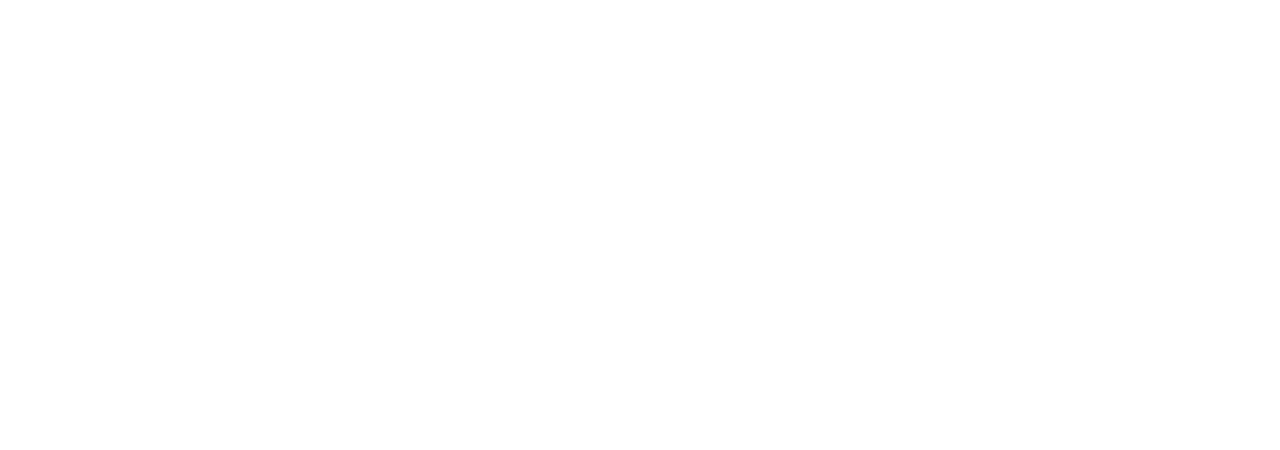
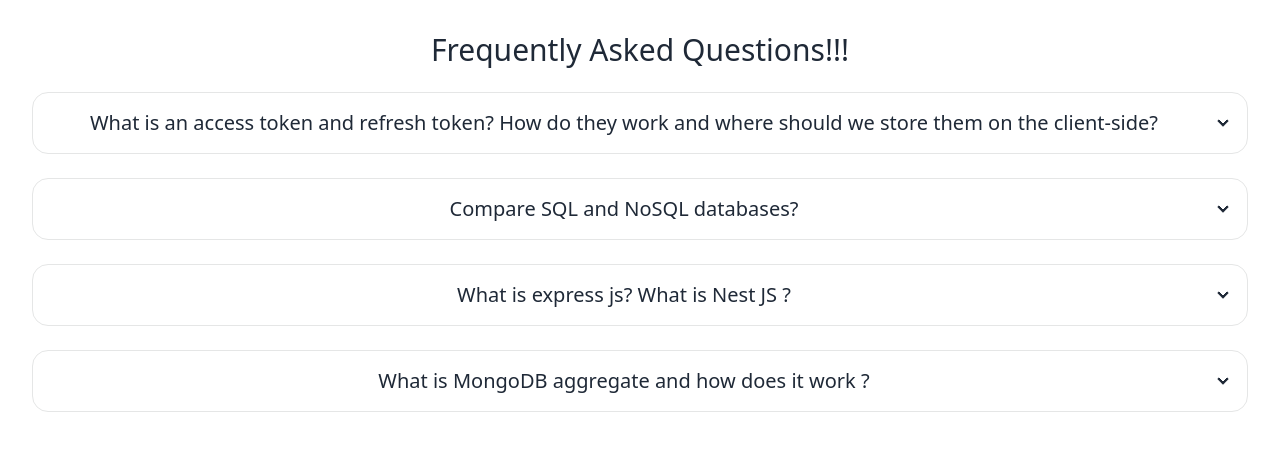
Before and after one commit to nabeel365/toy-car-world, a React (Vite) app: page /blogs in a window 1280 px wide. Shown: the top 450 px of the page. Built offline with nearby package versions, Linux system fonts and the light colour scheme.

Commit message:
blog page created

```diff
--- a/src/Components/Blog/Blog.jsx
+++ b/src/Components/Blog/Blog.jsx
@@ -4,6 +4,72 @@
     return (
         <div>
 
+            <h1 className='text-3xl'>Frequently Asked Questions!!!</h1>
+            <br />
+            <div tabIndex={0} className="collapse collapse-arrow border border-base-300 bg-base-100 rounded-box">
+                <div className="collapse-title text-xl font-medium">
+                What is an access token and refresh token? How do they work and where should we store them on the client-side?
+                </div>
+                <div className="collapse-content">
+                    <p>
+                        Access token is a credential to let the user access a protected site upon authentication or authorization.
+                        Refresh token is a token is used to obtain a new access token without the requirement of the user to authenticate.
+
+                        Access tokens exists for short duration and provide limited access where as refresh tokens exits for longer duration and used to request new access tokens when they expire. Refresh tokens are stored in the client side and sent to the server when required.
+                    </p>
+                </div>
+
+            </div>
+
+<br />
+            <div tabIndex={0} className="collapse collapse-arrow border border-base-300 bg-base-100 rounded-box">
+                <div className="collapse-title text-xl font-medium">
+                Compare SQL and NoSQL databases?
+                </div>
+                <div className="collapse-content">
+                    <p>
+                    SQL stands for Structured Query Language, and SQL databases are also known as relational databases. They are based on a structured approach to storing and managing data. SQL queries can be used to insert, retrieve, update, and delete data from the database.
+
+                       <br />
+                       <br />
+                       NoSQL stands for "Not Only SQL," and these databases have a more flexible and dynamic approach to data storage.  NoSQL database is like a big container where data can be stored without worrying about organizing them in a specific way.NoSQL databases are often used in scenarios where flexibility, scalability, and high-speed data retrieval are crucial, such as big data applications, real-time analytics, and content management systems.
+                        </p>
+                </div>
+
+            </div>
+
+<br />
+
+            <div tabIndex={0} className="collapse collapse-arrow border border-base-300 bg-base-100 rounded-box">
+                <div className="collapse-title text-xl font-medium">
+                What is express js? What is Nest JS ?
+                </div>
+                <div className="collapse-content">
+                    <p>
+                    Express.js is a popular web application framework for Node.js. It simplifies the process of building web applications and APIs by providing a set of features and utilities. It offers routing, middleware support, template engines, and integrates well with other modules and databases.
+                        <br />
+                        <br />
+
+                        NestJS is a web development framework for building server-side applications using JavaScript or TypeScript.  It's inspired by Angular, offers modularity, dependency injection, and API/microservice support. It helps developers write organized, scalable, and maintainable code by providing a modular architecture and a range of features commonly used in server-side development.
+                        </p>
+                </div>
+
+            </div>
+<br />
+
+            <div tabIndex={0} className="collapse collapse-arrow border border-base-300 bg-base-100 rounded-box">
+                <div className="collapse-title text-xl font-medium">
+                What is MongoDB aggregate and how does it work ?
+                </div>
+                <div className="collapse-content">
+                    <p>
+                    MongoDB Aggregate is a powerful feature that let users analyze and process data in MongoDB. It works with collections of documents and allows users to perform tasks like grouping, filtering, sorting, and transforming data. It uses a pipeline-based approach where multiple stages can be combined as a chain together to create a sequence of data processing steps. With MongoDB Aggregate, users can efficiently aggregate and summarize data, enabling advanced querying and data analysis.
+
+
+                        </p>
+                </div>
+
+            </div>
         </div>
     );
 };
--- /dev/null
+++ b/src/Providers/AuthProvider.jsx
@@ -0,0 +1,11 @@
+import React from 'react';
+
+const AuthProvider = () => {
+    return (
+        <div>
+
+        </div>
+    );
+};
+
+export default AuthProvider;
```
